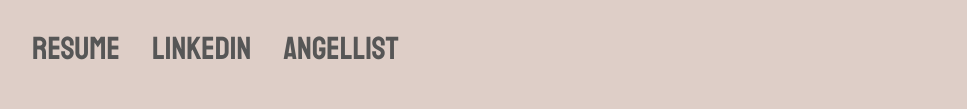
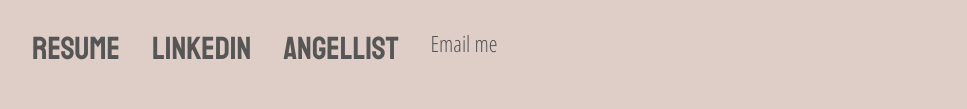
Before and after one commit to nrw830/nrw830.github.io, a plain HTML site: page index.html in a window 1280 px wide. Shown: the part 754-863 px from the top of the page, without its empty margins (128-1095 px from the left). Drawn offline with Linux system fonts and the light colour scheme.

Commit message:
added email link

```diff
--- a/index.html
+++ b/index.html
@@ -35,6 +35,7 @@
         <a class = "contact" href="Noah_Weingart_Resume.pdf"> Resume </a>
         <a class = "contact" href="https://www.linkedin.com/in/noah-weingart"> LinkedIn </a>
         <a class = "contact" href = "https://angel.co/noah-weingart"> AngelList </a>
+        <a href="mailto:me@noahweingart.com">Email me</a>
       </div>
 
       <h3> Projects</h3>
```
